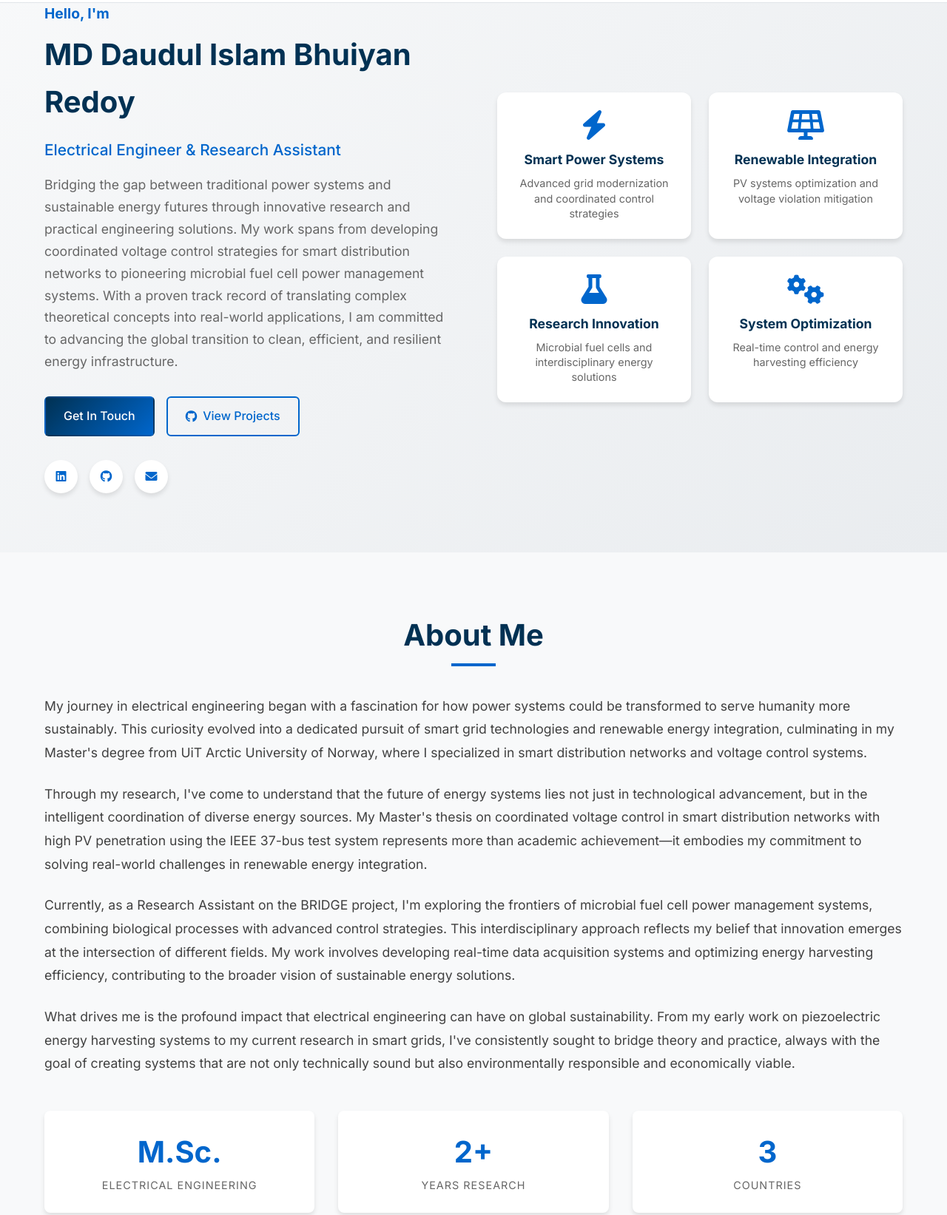
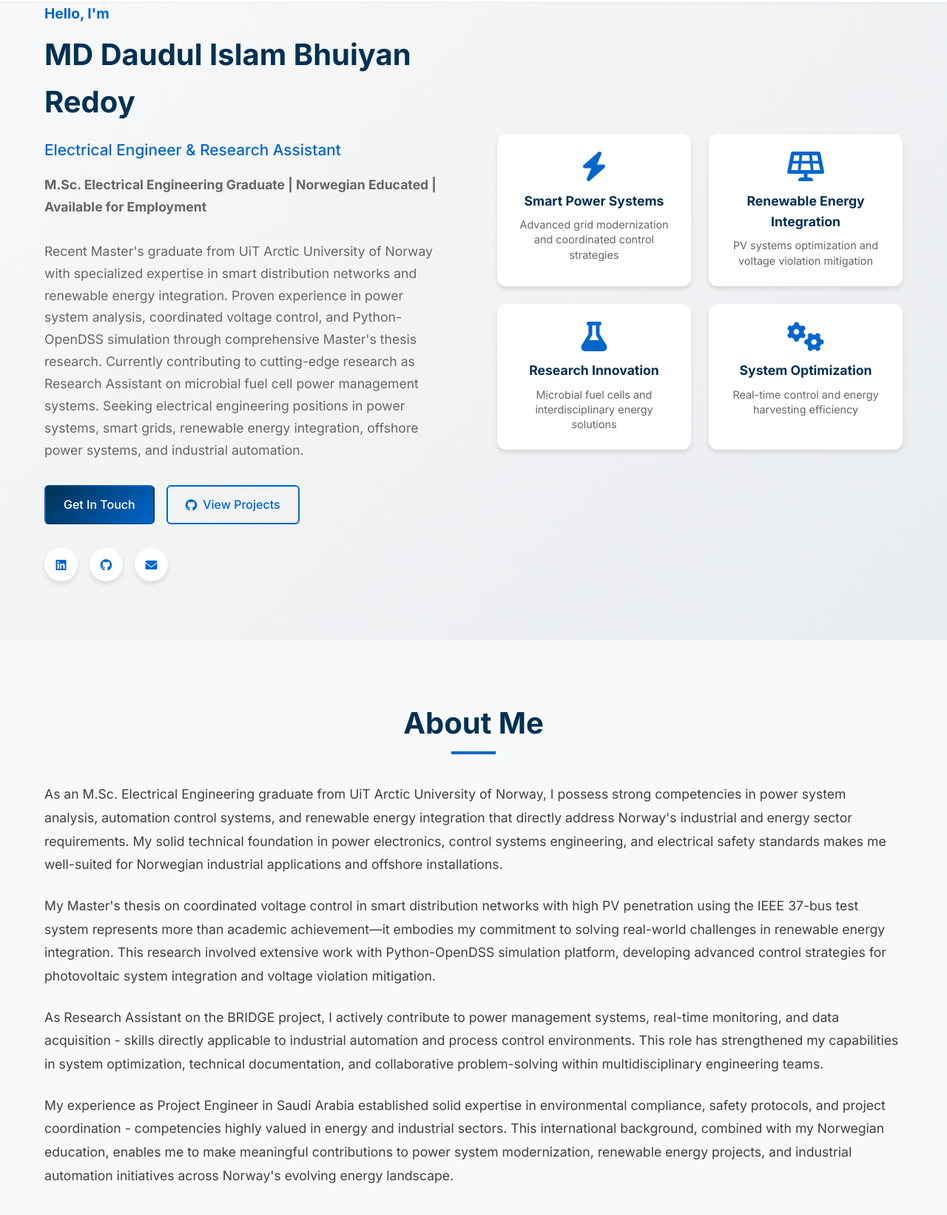
Before and after one commit to hrid0yislam/hrid0yislam.github.io, a plain HTML site: page index.html in a window 1280 px wide. Shown: the part 67-1710 px from the top of the page at 74% size. Drawn offline with Linux system fonts and the light colour scheme.

Commit message:
Update portfolio with professional content and enhanced electrical engineering focus

```diff
--- a/index.html
+++ b/index.html
@@ -3,7 +3,7 @@
 <head>
     <meta charset="UTF-8">
     <meta name="viewport" content="width=device-width, initial-scale=1.0">
-    <title>MD Daudul Islam Bhuiyan Redoy - Electrical Engineer</title>
+    <title>Md. Daudul Islam Bhuiyan Redoy - Electrical Engineer</title>
     <link rel="stylesheet" href="styles.css">
     <link href="https://fonts.googleapis.com/css2?family=Inter:wght@300;400;500;600;700&display=swap" rel="stylesheet">
     <link rel="stylesheet" href="https://cdnjs.cloudflare.com/ajax/libs/font-awesome/6.0.0/css/all.min.css">
@@ -53,12 +53,13 @@
                 </h1>
                 <p class="hero-subtitle">Electrical Engineer & Research Assistant</p>
                 <p class="hero-description">
-                    Bridging the gap between traditional power systems and sustainable energy futures through
-                    innovative research and practical engineering solutions. My work spans from developing
-                    coordinated voltage control strategies for smart distribution networks to pioneering
-                    microbial fuel cell power management systems. With a proven track record of translating
-                    complex theoretical concepts into real-world applications, I am committed to advancing
-                    the global transition to clean, efficient, and resilient energy infrastructure.
+                    <strong>M.Sc. Electrical Engineering Graduate | Norwegian Educated | Available for Employment</strong><br><br>
+                    Recent Master's graduate from UiT Arctic University of Norway with specialized expertise in
+                    smart distribution networks and renewable energy integration. Proven experience in power system
+                    analysis, coordinated voltage control, and Python-OpenDSS simulation through comprehensive Master's
+                    thesis research. Currently contributing to cutting-edge research as Research Assistant on microbial
+                    fuel cell power management systems. Seeking electrical engineering positions in power systems,
+                    smart grids, renewable energy integration, offshore power systems, and industrial automation.
                 </p>
                 <div class="hero-buttons">
                     <a href="#contact" class="btn btn-primary">Get In Touch</a>
@@ -91,7 +92,7 @@
                     <div class="hero-card">
                         <div class="card-content">
                             <i class="fas fa-solar-panel"></i>
-                            <h3>Renewable Integration</h3>
+                            <h3>Renewable Energy Integration</h3>
                             <p>PV systems optimization and voltage violation mitigation</p>
                         </div>
                     </div>
@@ -123,34 +124,31 @@
             <div class="about-content">
                 <div class="about-text">
                     <p>
-                        My journey in electrical engineering began with a fascination for how power systems
-                        could be transformed to serve humanity more sustainably. This curiosity evolved into
-                        a dedicated pursuit of smart grid technologies and renewable energy integration,
-                        culminating in my Master's degree from UiT Arctic University of Norway, where I
-                        specialized in smart distribution networks and voltage control systems.
+                        As an M.Sc. Electrical Engineering graduate from UiT Arctic University of Norway, I possess
+                        strong competencies in power system analysis, automation control systems, and renewable
+                        energy integration that directly address Norway's industrial and energy sector requirements.
+                        My solid technical foundation in power electronics, control systems engineering, and electrical
+                        safety standards makes me well-suited for Norwegian industrial applications and offshore installations.
                     </p>
                     <p>
-                        Through my research, I've come to understand that the future of energy systems lies
-                        not just in technological advancement, but in the intelligent coordination of diverse
-                        energy sources. My Master's thesis on coordinated voltage control in smart distribution
-                        networks with high PV penetration using the IEEE 37-bus test system represents more
-                        than academic achievement—it embodies my commitment to solving real-world challenges
-                        in renewable energy integration.
+                        My Master's thesis on coordinated voltage control in smart distribution networks with high
+                        PV penetration using the IEEE 37-bus test system represents more than academic achievement—it
+                        embodies my commitment to solving real-world challenges in renewable energy integration.
+                        This research involved extensive work with Python-OpenDSS simulation platform, developing
+                        advanced control strategies for photovoltaic system integration and voltage violation mitigation.
                     </p>
                     <p>
-                        Currently, as a Research Assistant on the BRIDGE project, I'm exploring the frontiers
-                        of microbial fuel cell power management systems, combining biological processes with
-                        advanced control strategies. This interdisciplinary approach reflects my belief that
-                        innovation emerges at the intersection of different fields. My work involves developing
-                        real-time data acquisition systems and optimizing energy harvesting efficiency,
-                        contributing to the broader vision of sustainable energy solutions.
+                        As Research Assistant on the BRIDGE project, I actively contribute to power management systems,
+                        real-time monitoring, and data acquisition - skills directly applicable to industrial automation
+                        and process control environments. This role has strengthened my capabilities in system optimization,
+                        technical documentation, and collaborative problem-solving within multidisciplinary engineering teams.
                     </p>
                     <p>
-                        What drives me is the profound impact that electrical engineering can have on global
-                        sustainability. From my early work on piezoelectric energy harvesting systems to my
-                        current research in smart grids, I've consistently sought to bridge theory and practice,
-                        always with the goal of creating systems that are not only technically sound but also
-                        environmentally responsible and economically viable.
+                        My experience as Project Engineer in Saudi Arabia established solid expertise in environmental
+                        compliance, safety protocols, and project coordination - competencies highly valued in
+                        energy and industrial sectors. This international background, combined with my Norwegian education,
+                        enables me to make meaningful contributions to power system modernization, renewable energy projects,
+                        and industrial automation initiatives across Norway's evolving energy landscape.
                     </p>
                     <div class="about-stats">
                         <div class="stat">
@@ -181,7 +179,7 @@
                     <div class="timeline-content">
                         <h3>M.Sc. Electrical Engineering</h3>
                         <h4>UiT Arctic University of Norway, Narvik</h4>
-                        <p><strong>Specialization:</strong> Smart Distribution Networks & Renewable Energy Integration</p>
+                        <p><strong>Specialization:</strong> Smart Distribution Networks, Renewable Energy Integration & Control Engineering</p>
                         <div class="timeline-details">
                             <div class="detail-item">
                                 <i class="fas fa-tools"></i>
@@ -193,9 +191,9 @@
                             <span class="course-tag">Power System Analysis & Control</span>
                             <span class="course-tag">Distributed Generation & Microgrids</span>
                             <span class="course-tag">Renewable Energy Systems</span>
-                            <span class="course-tag">Smart Grid Technologies</span>
+                            <span class="course-tag">Signal Processing</span>
                             <span class="course-tag">Power Electronics & Drives</span>
-                            <span class="course-tag">Energy Storage Systems</span>
+                            <span class="course-tag">Control Engineering</span>
                         </div>
                     </div>
                 </div>
@@ -225,7 +223,7 @@
                             </div>
                             <div class="detail-item">
                                 <i class="fas fa-cogs"></i>
-                                <span>Control Strategy: Coordinated voltage regulation</span>
+                                <span>Control Strategy: Hierarchical Coordinated Control</span>
                             </div>
                         </div>
                         <div class="thesis-keywords">
@@ -466,8 +464,12 @@
             <div class="contact-content">
                 <div class="contact-info">
                     <p class="contact-description">
-                        Ready for immediate start and willing to relocate for rotational work.
-                        Let's discuss how I can contribute to your clean energy projects.
+                        <strong>Employment Status: Available Immediately | Open to Relocation</strong><br><br>
+                        Seeking electrical engineering positions in power systems, smart distribution networks,
+                        renewable energy integration, offshore power systems, and industrial automation. Open to
+                        full-time employment, project-based work, and international assignments including rotational
+                        offshore work. Ready to contribute to Norway's energy transition and sustainable technology
+                        development with strong technical foundation and research experience.
                     </p>
                     <div class="contact-items">
                         <div class="contact-item">
```
